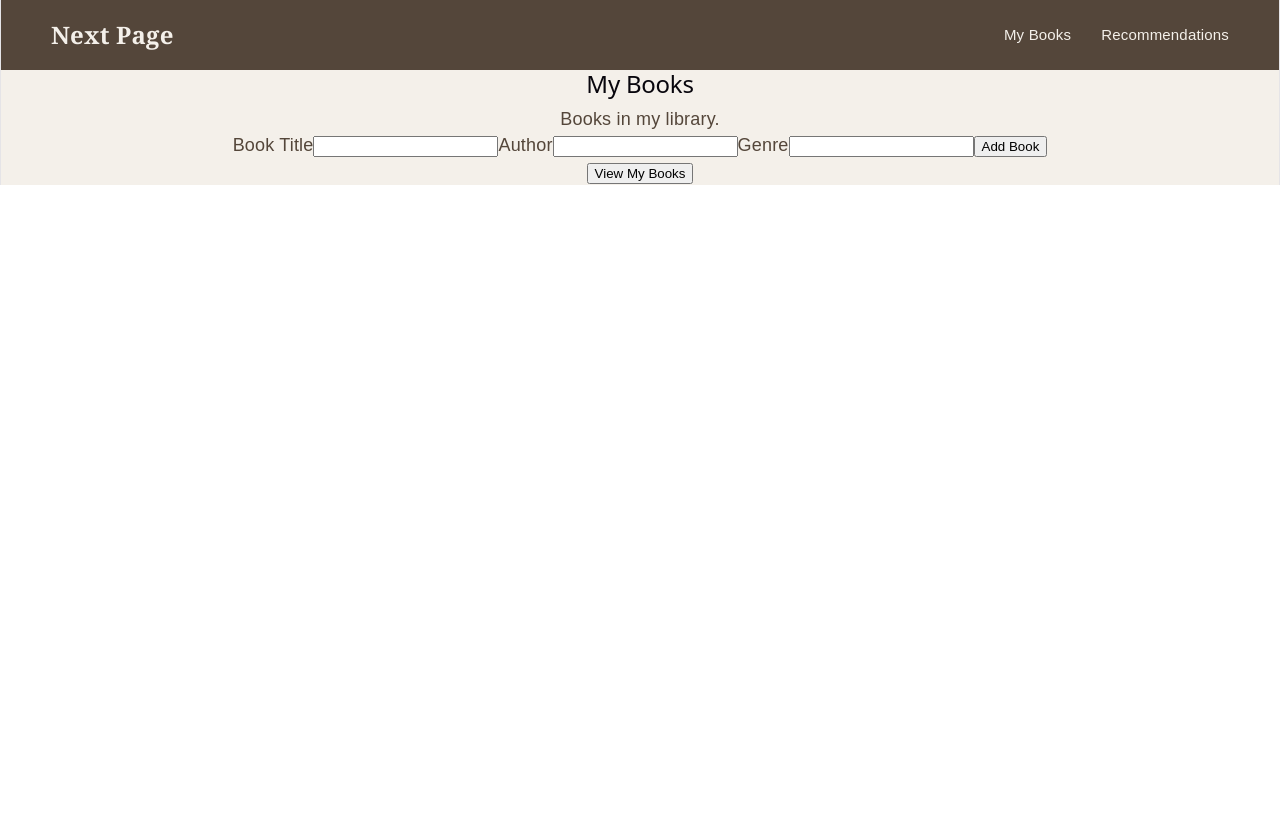
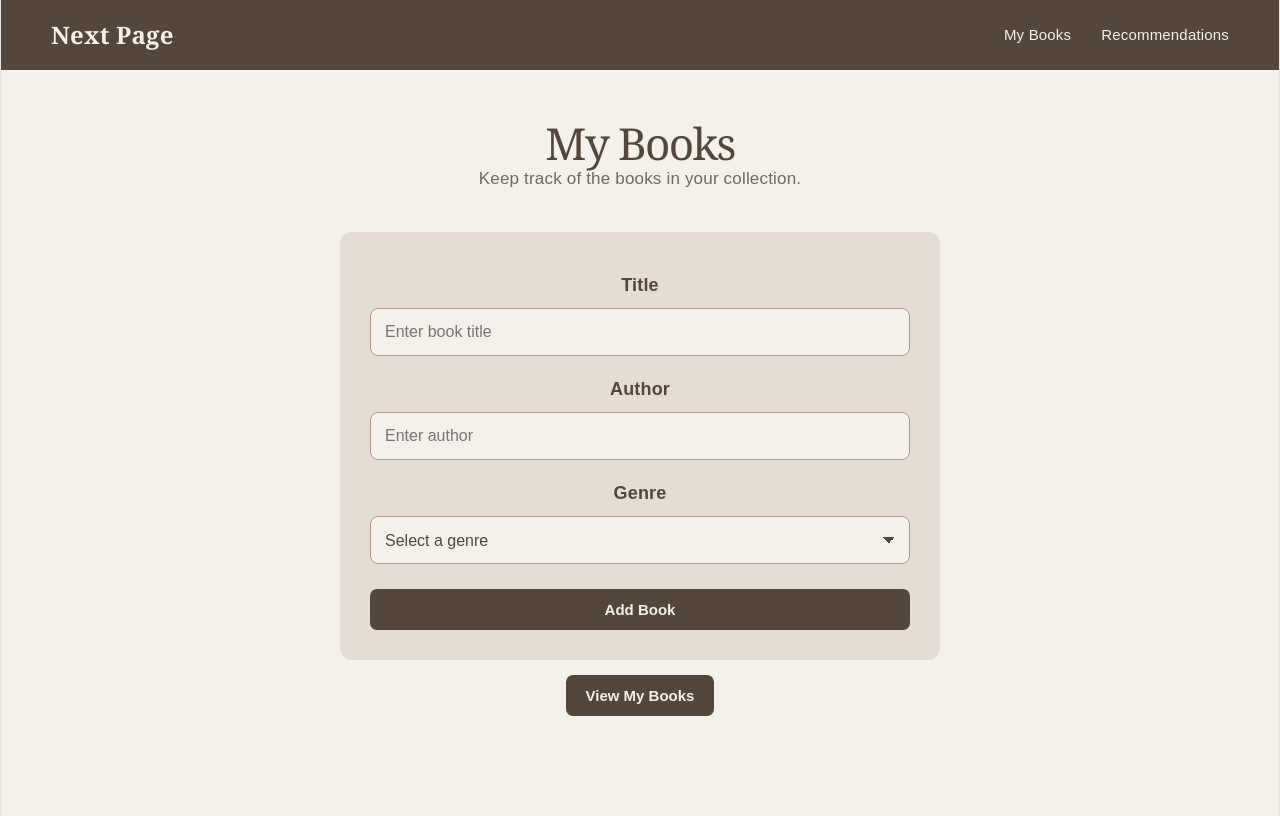
Before and after one commit to vivi-anncc/NextPage, a React (Vite) app in the folder client/: page /books in a window 1280 px wide. Built offline with nearby package versions, Linux system fonts and the light colour scheme.

Commit message:
Fix the UI for book , recommendation page

```diff
--- a/client/src/App.css
+++ b/client/src/App.css
@@ -1,3 +1,4 @@
+
 * {
     box-sizing: border-box;
 }
@@ -17,12 +18,9 @@ body {
     color: #54463A;
 }
 
-/* Navigation */
-
 .navbar {
     width: 100%;
     height: 70px;
-
     padding: 0 50px;
 
     display: flex;
@@ -30,7 +28,6 @@ body {
     justify-content: space-between;
 
     background-color: #54463A;
-
     border: none;
     box-shadow: none;
 }
@@ -46,6 +43,7 @@ body {
 
 .nav-links {
     display: flex;
+    align-items: center;
     gap: 30px;
 }
 
@@ -58,8 +56,6 @@ body {
 .nav-links a:hover {
     color: #B39588;
 }
-
-/* Home page */
 
 .home {
     width: 100%;
@@ -82,8 +78,8 @@ body {
     width: 100%;
     max-width: 800px;
 
+    margin: 0;
     padding: 0;
-    margin: 0;
 
     text-align: center;
 
@@ -93,10 +89,8 @@ body {
     box-shadow: none;
 }
 
-/* Welcome text */
-
 .eyebrow {
-    margin-bottom: 20px;
+    margin: 0 0 20px;
 
     color: #B39588;
 
@@ -125,8 +119,6 @@ body {
     font-size: 19px;
     line-height: 1.6;
 }
-
-/* Buttons */
 
 .home-buttons {
     display: flex;
@@ -176,7 +168,6 @@ body {
 
 .animated-title span {
     display: inline-block;
-
     animation: letterJump 0.6s ease-out both;
 }
 
@@ -196,3 +187,346 @@ body {
         transform: translateY(0);
     }
 }
+
+.page {
+    width: 100%;
+    min-height: calc(100vh - 70px);
+
+    padding: 60px 30px;
+
+    background-color: #F4F0EA;
+}
+
+.page-container {
+    width: 100%;
+    max-width: 1000px;
+
+    margin: 0 auto;
+
+    display: flex;
+    flex-direction: column;
+    align-items: center;
+}
+
+.page-header {
+    width: 100%;
+
+    margin-bottom: 40px;
+
+    text-align: center;
+}
+
+.page-header h1 {
+    margin: 0 0 10px;
+
+    color: #54463A;
+
+    font-family: Georgia, serif;
+    font-size: 44px;
+}
+
+.page-header p {
+    margin: 0;
+
+    color: #74675C;
+
+    font-size: 17px;
+}
+
+.book-form,
+.recommendation-form {
+    width: 100%;
+    max-width: 600px;
+
+    display: flex;
+    flex-direction: column;
+    gap: 10px;
+
+    padding: 30px;
+
+    background-color: #E5DDD3;
+
+    border-radius: 12px;
+}
+
+.book-form label,
+.recommendation-form label {
+    margin-top: 10px;
+
+    color: #54463A;
+
+    font-weight: bold;
+}
+
+.book-form input,
+.book-form select,
+.recommendation-form input,
+.recommendation-form select {
+    width: 100%;
+    height: 48px;
+
+    padding: 0 14px;
+
+    background-color: #F4F0EA;
+    color: #54463A;
+
+    border: 1px solid #B39588;
+    border-radius: 8px;
+
+    font-family: Arial, sans-serif;
+    font-size: 16px;
+}
+
+.book-form input:focus,
+.recommendation-form input:focus {
+    outline: none;
+    border: 2px solid #B39588;
+}
+
+.book-form select,
+.recommendation-form select {
+    padding: 0 42px 0 14px;
+
+    cursor: pointer;
+
+    appearance: none;
+
+    background-image:
+        linear-gradient(
+            45deg,
+            transparent 50%,
+            #54463A 50%
+        ),
+        linear-gradient(
+            135deg,
+            #54463A 50%,
+            transparent 50%
+        );
+
+    background-position:
+        calc(100% - 20px) 20px,
+        calc(100% - 14px) 20px;
+
+    background-size:
+        6px 6px,
+        6px 6px;
+
+    background-repeat: no-repeat;
+}
+
+.book-form select:hover,
+.recommendation-form select:hover {
+    border-color: #54463A;
+}
+
+.book-form select:focus,
+.recommendation-form select:focus {
+    outline: none;
+    border: 2px solid #B39588;
+}
+
+.page button {
+    margin-top: 15px;
+
+    padding: 12px 20px;
+
+    background-color: #54463A;
+    color: #F4F0EA;
+
+    border: none;
+    border-radius: 7px;
+
+    font-family: Arial, sans-serif;
+    font-size: 15px;
+    font-weight: bold;
+
+    cursor: pointer;
+}
+
+.page button:hover {
+    background-color: #B39588;
+}
+
+.books-list {
+    width: 100%;
+
+    margin-top: 40px;
+
+    display: grid;
+    grid-template-columns: repeat(2, minmax(0, 1fr));
+
+    gap: 20px;
+}
+
+.book-card {
+    padding: 24px;
+
+    background-color: #E5DDD3;
+
+    border-radius: 12px;
+}
+
+.book-card h3 {
+    margin: 0 0 8px;
+
+    color: #54463A;
+
+    font-family: Georgia, serif;
+    font-size: 22px;
+}
+
+.book-card p {
+    margin: 5px 0;
+
+    color: #74675C;
+}
+
+.book-actions {
+    display: flex;
+    gap: 10px;
+}
+
+.book-card button {
+    margin-top: 15px;
+}
+
+.recommendation-page {
+    width: 100%;
+
+    display: flex;
+    justify-content: center;
+    align-items: flex-start;
+}
+
+.recommendation-container {
+    width: 100%;
+    max-width: 700px;
+
+    margin: 0 auto;
+    padding: 0;
+
+    display: flex;
+    flex-direction: column;
+    align-items: center;
+
+    text-align: center;
+}
+
+.recommendation-container .page-header {
+    width: 100%;
+    text-align: center;
+}
+
+.recommendation-container .recommendation-form {
+    width: 100%;
+    max-width: 600px;
+    margin: 0 auto;
+}
+
+.recommendation-form button {
+    width: 100%;
+    height: 48px;
+
+    margin-top: 20px;
+    padding: 0 20px;
+
+    background-color: #54463A;
+    color: #F4F0EA;
+
+    border: none;
+    border-radius: 8px;
+
+    font-family: Arial, sans-serif;
+    font-size: 16px;
+    font-weight: bold;
+
+    cursor: pointer;
+
+    transition:
+        background-color 0.2s ease,
+        transform 0.2s ease;
+}
+
+.recommendation-form button:hover {
+    background-color: #B39588;
+    transform: translateY(-2px);
+}
+
+.recommendation-form button:active {
+    transform: translateY(0);
+}
+
+.recommendation-result {
+    width: 100%;
+
+    margin-top: 35px;
+    padding: 30px;
+
+    background-color: #54463A;
+    color: #F4F0EA;
+
+    border-radius: 12px;
+
+    text-align: center;
+}
+
+.recommendation-result h2 {
+    margin: 0 0 15px;
+
+    font-family: Georgia, serif;
+}
+
+.recommendation-result h3 {
+    margin: 0 0 10px;
+
+    font-family: Georgia, serif;
+    font-size: 25px;
+}
+
+.recommendation-result p {
+    color: #E5DDD3;
+}
+
+.no-recommendation {
+    width: 100%;
+
+    margin: 30px auto 0;
+
+    text-align: center;
+
+    color: #74675C;
+
+    font-size: 17px;
+}
+
+@media (max-width: 700px) {
+    .navbar {
+        padding: 0 20px;
+    }
+
+    .nav-links {
+        gap: 15px;
+    }
+
+    .page {
+        padding: 40px 20px;
+    }
+
+    .books-list {
+        grid-template-columns: 1fr;
+    }
+
+    .hero h1 {
+        font-size: 44px;
+    }
+
+    .home-buttons {
+        flex-direction: column;
+        align-items: center;
+    }
+
+    .button {
+        width: 220px;
+        text-align: center;
+    }
+}
--- a/client/src/Books.jsx
+++ b/client/src/Books.jsx
@@ -11,7 +11,9 @@ function Books() {
         event.preventDefault();
 
         if (editingBookId !== null) {
-            const response = await fetch(`/api/books/${editingBookId}`, {
+            const response = await fetch(
+                `/api/books/${editingBookId}`,
+                {
                     method: "PUT",
                     headers: {
                         "Content-Type": "application/json"
@@ -21,13 +23,16 @@ function Books() {
                         author: author,
                         genre: genre
                     })
-            });
+                }
+            );
 
             const updatedBook = await response.json();
 
             setBooks((currentBooks) =>
                 currentBooks.map((book) =>
-                    book.id === editingBookId ? updatedBook : book
+                    book.id === editingBookId
+                        ? updatedBook
+                        : book
                 )
             );
 
@@ -47,7 +52,10 @@ function Books() {
 
             const newBook = await response.json();
 
-            setBooks((currentBooks) => [...currentBooks, newBook]);
+            setBooks((currentBooks) => [
+                ...currentBooks,
+                newBook
+            ]);
         }
 
         setTitle("");
@@ -87,76 +95,162 @@ function Books() {
     }
 
     return (
-        <section>
-            <h2>My Books</h2>
+        <main className="page">
+            <div className="page-container">
 
-            <p>Books in my library.</p>
+                <div className="page-header">
+                    <h1>My Books</h1>
 
-            <form onSubmit={handleSubmit}>
-                <label htmlFor="bookTitle">
-                    Book Title
+                    <p>
+                        Keep track of the books in your collection.
+                    </p>
+                </div>
+
+                <form
+                    className="book-form"
+                    onSubmit={handleSubmit}
+                >
+                    <label htmlFor="title">
+                        Title
                     </label>
 
                     <input
                         type="text"
-                    id="bookTitle"
+                        id="title"
                         value={title}
-                    onChange={(event) => setTitle(event.target.value)}
+                        onChange={(event) =>
+                            setTitle(event.target.value)
+                        }
+                        placeholder="Enter book title"
+                        required
                     />
 
-                <label htmlFor="bookAuthor">
+                    <label htmlFor="author">
                         Author
                     </label>
 
                     <input
                         type="text"
-                    id="bookAuthor"
+                        id="author"
                         value={author}
-                    onChange={(event) => setAuthor(event.target.value)}
+                        onChange={(event) =>
+                            setAuthor(event.target.value)
+                        }
+                        placeholder="Enter author"
+                        required
                     />
 
-                <label htmlFor="bookGenre">
+                    <label htmlFor="genre">
                         Genre
                     </label>
 
-                <input
-                    type="text"
-                    id="bookGenre"
+                    <select
+                        id="genre"
                         value={genre}
-                    onChange={(event) => setGenre(event.target.value)}
-                />
+                        onChange={(event) =>
+                            setGenre(event.target.value)
+                        }
+                        required
+                    >
+                        <option value="">
+                            Select a genre
+                        </option>
+
+                        <option value="Fantasy">
+                            Fantasy
+                        </option>
+
+                        <option value="Science Fiction">
+                            Science Fiction
+                        </option>
+
+                        <option value="Mystery">
+                            Mystery
+                        </option>
+
+                        <option value="Romance">
+                            Romance
+                        </option>
+
+                        <option value="Adventure">
+                            Adventure
+                        </option>
+
+                        <option value="Horror">
+                            Horror
+                        </option>
+
+                        <option value="Slice of Life">
+                            Slice of Life
+                        </option>
+                    </select>
 
                     <button type="submit">
-                    {editingBookId !== null ? "Update Book" : "Add Book"}
+                        {editingBookId !== null
+                            ? "Update Book"
+                            : "Add Book"}
                     </button>
+
+                    {editingBookId !== null && (
+                        <button
+                            type="button"
+                            onClick={() => {
+                                setEditingBookId(null);
+                                setTitle("");
+                                setAuthor("");
+                                setGenre("");
+                            }}
+                        >
+                            Cancel
+                        </button>
+                    )}
                 </form>
 
                 <button onClick={handleViewBooks}>
                     View My Books
                 </button>
 
-            <div>
+                <div className="books-list">
                     {books.map((book) => (
-                    <div key={book.id}>
+                        <div
+                            className="book-card"
+                            key={book.id}
+                        >
+                            <h3>
+                                {book.title}
+                            </h3>
+
                             <p>
-                            {book.title} by {book.author}
+                                By {book.author}
                             </p>
 
                             <p>
                                 Genre: {book.genre}
                             </p>
 
-                        <button onClick={() => handleEdit(book)}>
+                            <div className="book-actions">
+                                <button
+                                    onClick={() =>
+                                        handleEdit(book)
+                                    }
+                                >
                                     Edit
                                 </button>
 
-                        <button onClick={() => handleDelete(book.id)}>
+                                <button
+                                    onClick={() =>
+                                        handleDelete(book.id)
+                                    }
+                                >
                                     Delete
                                 </button>
                             </div>
+                        </div>
                     ))}
                 </div>
-        </section>
+
+            </div>
+        </main>
     );
 }
 
--- a/client/src/Recommendation.jsx
+++ b/client/src/Recommendation.jsx
@@ -8,35 +8,49 @@ function Recommendation() {
     async function handleSubmit(event) {
         event.preventDefault();
 
-        const response = await fetch("/api/recommendations", {
-            method: "POST",
-            headers: {
-                "Content-Type": "application/json"
-            },
-            body: JSON.stringify({
-                genre: genre,
-                author: author
-            })
-        });
+        const params = new URLSearchParams();
+
+        if (genre) {
+            params.append("genre", genre);
+        }
+
+        if (author) {
+            params.append("author", author);
+        }
+
+        const response = await fetch(
+            `/api/recommendations?${params.toString()}`
+        );
 
         const data = await response.json();
 
         if (data.length > 0) {
-            setRecommendation(data[0]);
+            const randomIndex = Math.floor(
+                Math.random() * data.length
+            );
+
+            setRecommendation(data[randomIndex]);
         } else {
             setRecommendation(null);
         }
     }
 
     return (
-        <section>
-            <h2>Find a Book</h2>
+        <main className="page recommendation-page">
+            <div className="recommendation-container">
+
+                <div className="page-header">
+                    <h1>Find Your Next Book</h1>
 
                     <p>
                         Choose a genre, enter an author, or choose both.
                     </p>
+                </div>
 
-            <form onSubmit={handleSubmit}>
+                <form
+                    className="recommendation-form"
+                    onSubmit={handleSubmit}
+                >
                     <label htmlFor="genre">
                         Genre
                     </label>
@@ -44,7 +58,9 @@ function Recommendation() {
                     <select
                         id="genre"
                         value={genre}
-                    onChange={(event) => setGenre(event.target.value)}
+                        onChange={(event) =>
+                            setGenre(event.target.value)
+                        }
                     >
                         <option value="">
                             Any genre
@@ -87,7 +103,9 @@ function Recommendation() {
                         type="text"
                         id="author"
                         value={author}
-                    onChange={(event) => setAuthor(event.target.value)}
+                        onChange={(event) =>
+                            setAuthor(event.target.value)
+                        }
                         placeholder="Enter an author"
                     />
 
@@ -96,13 +114,15 @@ function Recommendation() {
                     </button>
                 </form>
 
-            {recommendation && (
-                <div>
-                    <h3>We Recommend:</h3>
+                {recommendation ? (
+                    <div className="recommendation-result">
+                        <h2>
+                            We Recommend
+                        </h2>
 
-                    <p>
+                        <h3>
                             {recommendation.title}
-                    </p>
+                        </h3>
 
                         <p>
                             By {recommendation.author}
@@ -112,14 +132,14 @@ function Recommendation() {
                             Genre: {recommendation.genre}
                         </p>
                     </div>
+                ) : (
+                    <div className="no-recommendation">
+                        No matching books found.
+                    </div>
                 )}
 
-            {!recommendation && (
-                <p>
-                    No matching books found.
-                </p>
-            )}
-        </section>
+            </div>
+        </main>
     );
 }
 
```
Lines whose indentation alone changed are shown as unchanged.
